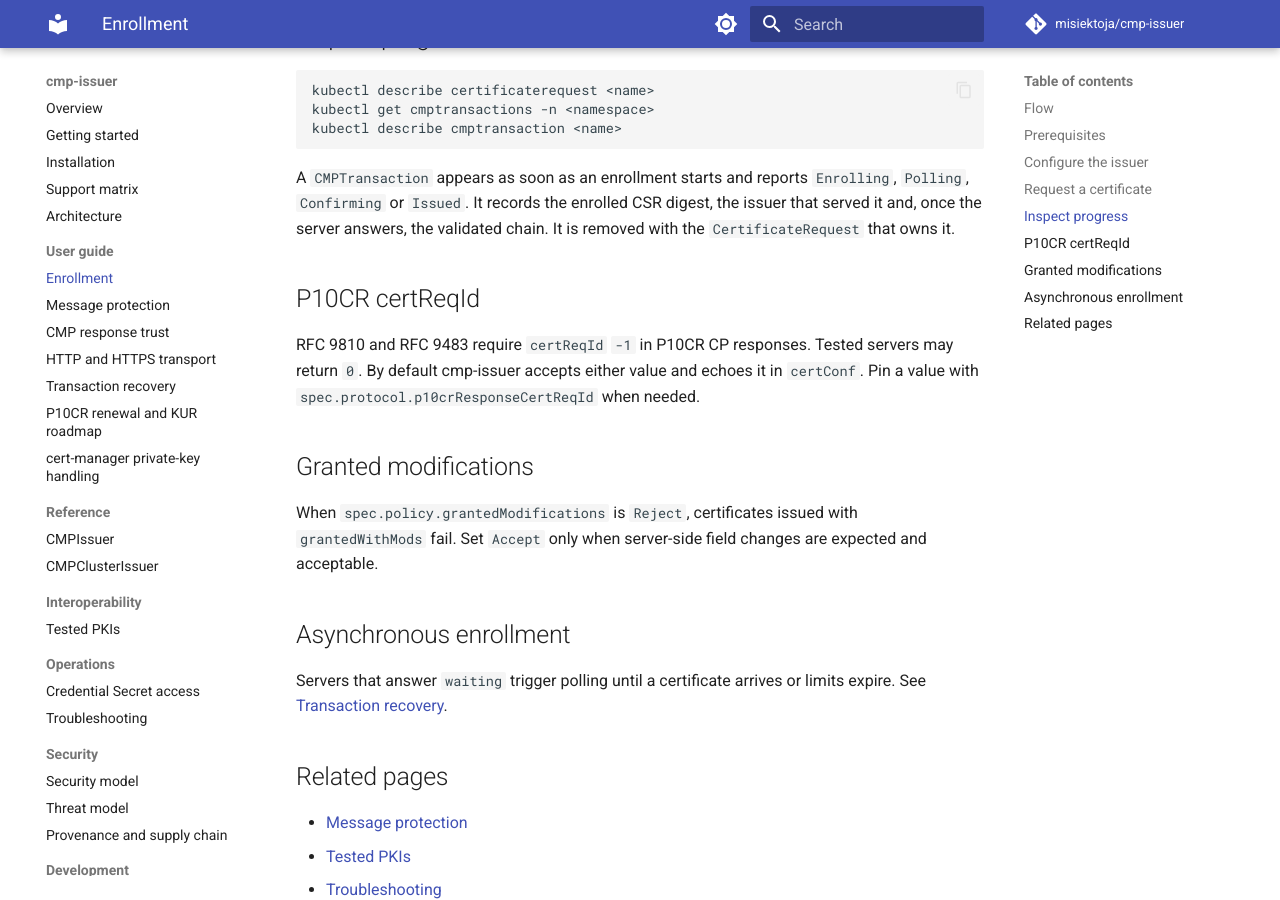
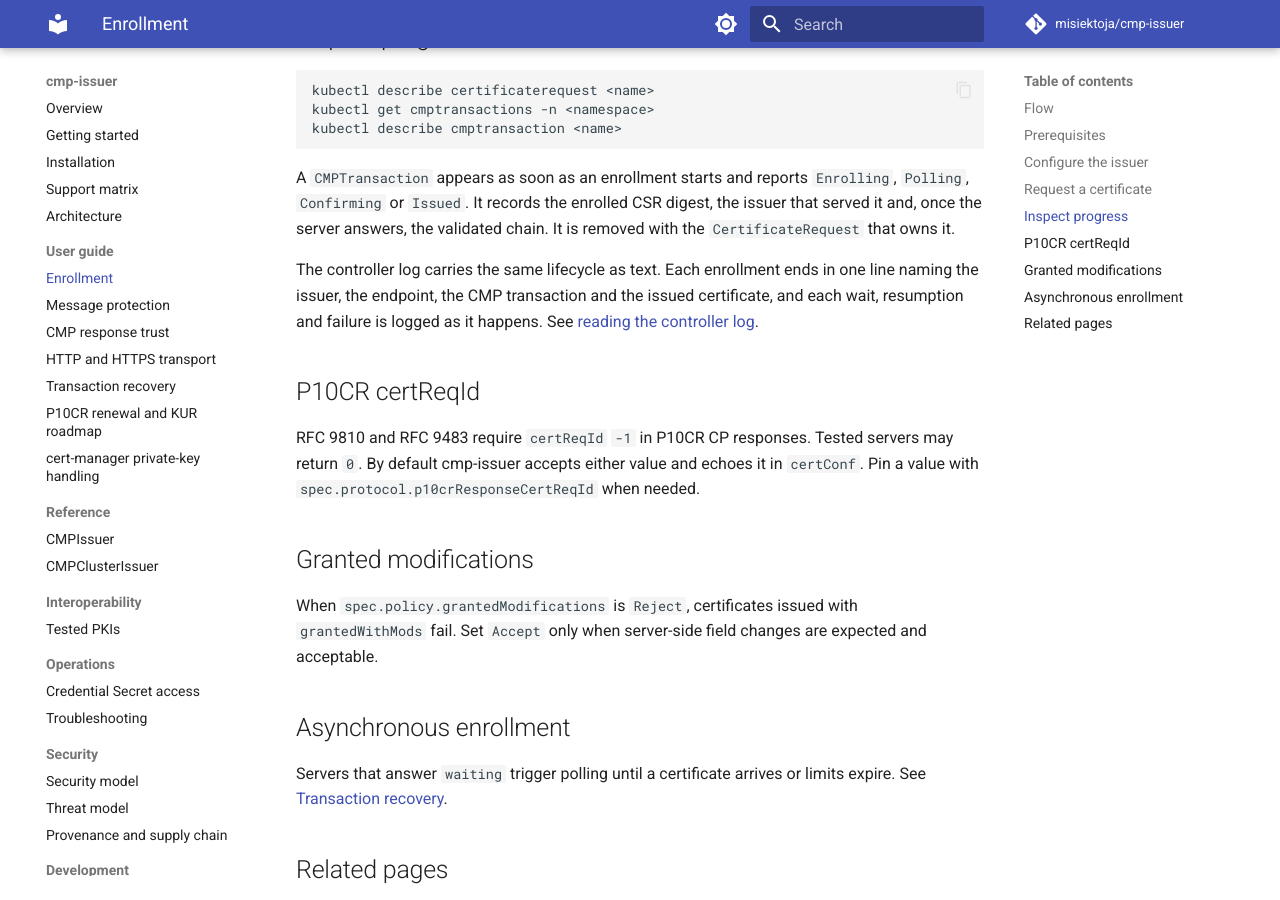
Before and after one commit to misiektoja/cmp-issuer, an MkDocs documentation site: the page built from docs/guide/enrollment.md, in a window 1280 px wide and 900 px high, scrolled down 1415 px. Built offline with MkDocs 1.6.1 and Material for MkDocs 9.7.7, drawn with Linux system fonts in a browser that asks for light colours; comment, search, counter and statistics services are not loaded.

Commit message:
docs(guide): point enrollment progress at the controller log

```diff
--- a/docs/guide/enrollment.md
+++ b/docs/guide/enrollment.md
@@ -61,6 +61,8 @@ kubectl describe cmptransaction <name>
 
 A `CMPTransaction` appears as soon as an enrollment starts and reports `Enrolling`, `Polling`, `Confirming` or `Issued`. It records the enrolled CSR digest, the issuer that served it and, once the server answers, the validated chain. It is removed with the `CertificateRequest` that owns it.
 
+The controller log carries the same lifecycle as text. Each enrollment ends in one line naming the issuer, the endpoint, the CMP transaction and the issued certificate, and each wait, resumption and failure is logged as it happens. See [reading the controller log](../operations/troubleshooting.md#reading-the-controller-log).
+
 ## P10CR certReqId
 
 RFC 9810 and RFC 9483 require `certReqId` `-1` in P10CR CP responses. Tested servers may return `0`. By default cmp-issuer accepts either value and echoes it in `certConf`. Pin a value with `spec.protocol.p10crResponseCertReqId` when needed.
```
